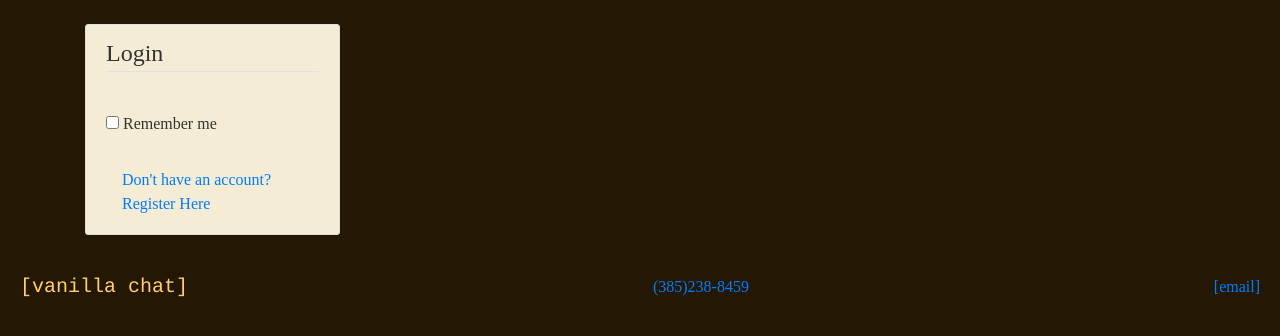
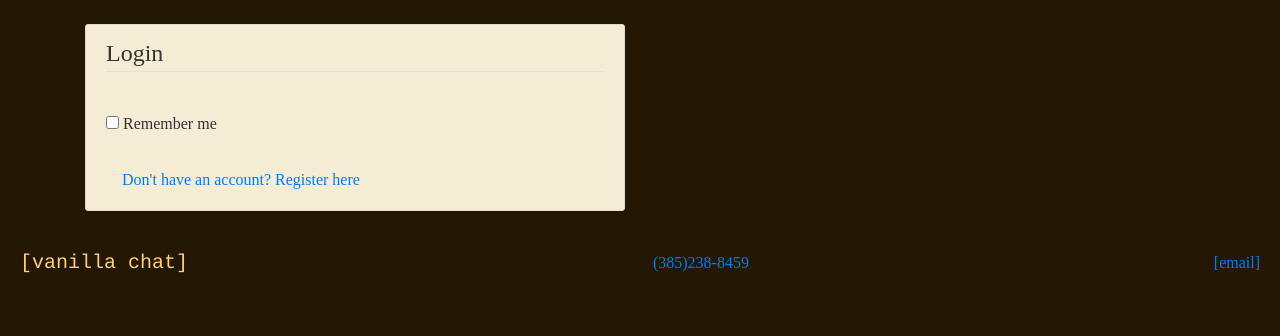
Before and after one commit to unwosu6/Vanilla-Chat-App, a Python web app: template templates/login.html in a window 1280 px wide. Shown: the part 56-392 px from the top of the page. Run offline with Jinja, Linux system fonts and the light colour scheme; the template is opened without the code that fills it, so the values that code supplies are empty; some libraries are stand-ins or nearby versions.

Commit message:
update login.html

```diff
--- a/templates/login.html
+++ b/templates/login.html
@@ -9,9 +9,7 @@
           {% endif %}
         {% endwith %}
 {% block content %}
-
-<div class="row">
-<div class="col-md-6">
+<!-- this used to be inside of row and in the row there was a col-md-6 -->
     <div class="content-section">
         <form method="POST" action="">
             {{ form.hidden_tag() }}
@@ -54,8 +52,6 @@
             {{ form.submit(class="btn btn-primary btn-lg") }}
          </div>
         </form>
-        <a class="nav-item nav-link" href="/register">Don't have an account? Register Here</a>
+        <a class="nav-item nav-link" href="/register">Don't have an account? Register here</a>
     </div>
-</div>
-
 {% endblock content %}
```
